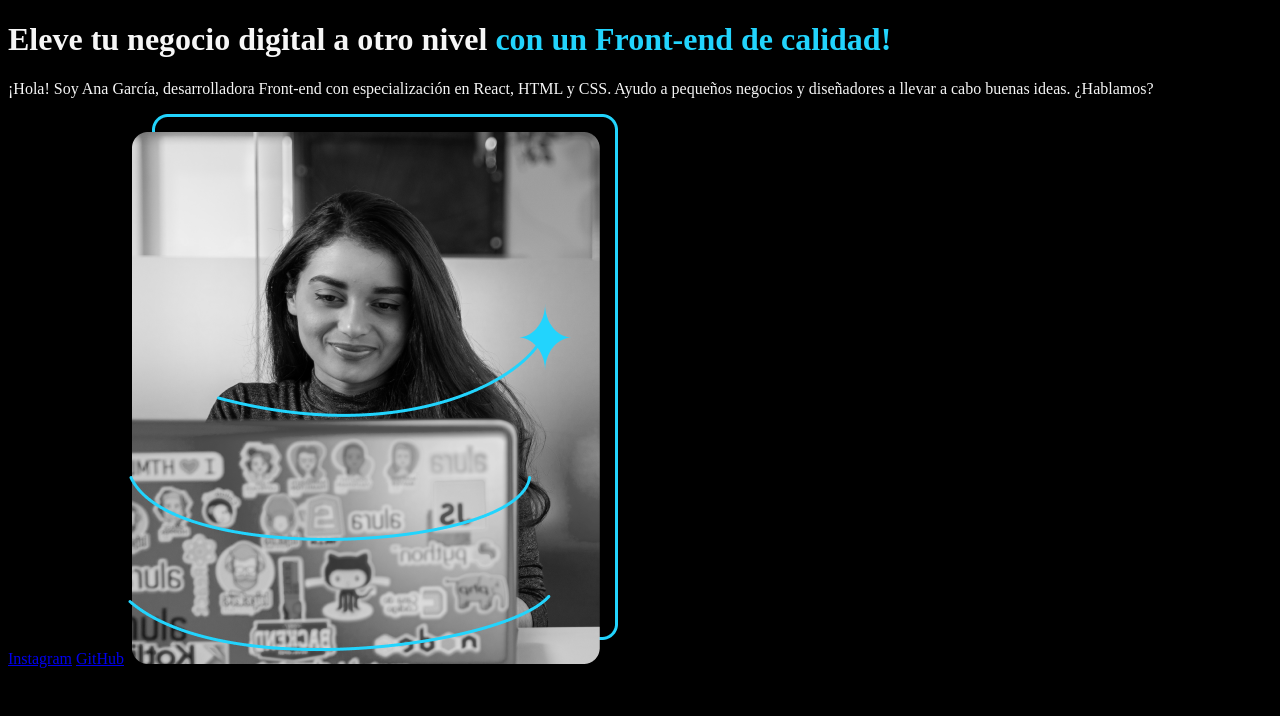
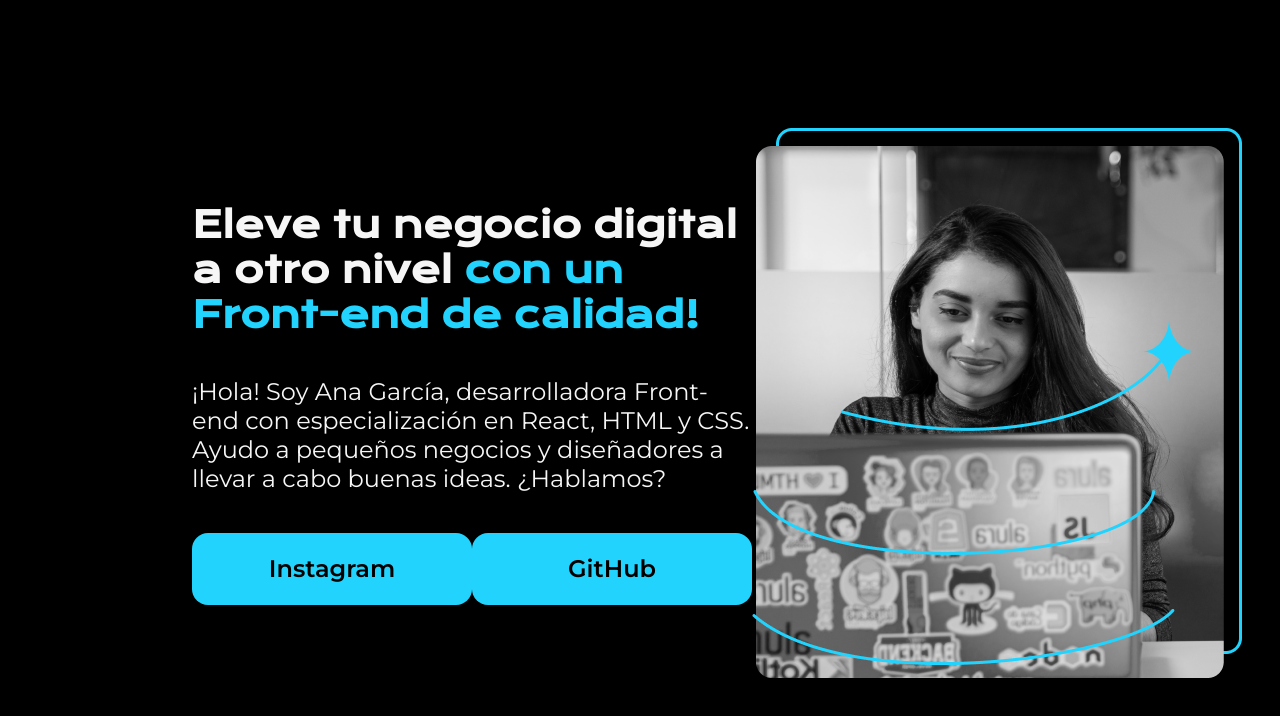
Before and after one commit to lisethgira/html-css-desarrollo-aula2, a plain HTML site: page index.html in a window 1280 px wide. Drawn offline with nearby package versions, Linux system fonts and the light colour scheme.

Commit message:
feat(flexbox): se añaden estilos para posicionamiento

```diff
--- a/index.html
+++ b/index.html
@@ -10,19 +10,24 @@
 </head>
 <body>
     <header></header>
-    <main>
-        <h1>
+    <main class="presentacion">
+        <section class="presentacion__contenido">
+            <h1 class="presentacion__contenido__titulo">
                 Eleve tu negocio digital a otro nivel
-            <strong>con un Front-end de calidad!
+                <strong class="titulo-destaque">con un Front-end de calidad!
                 </strong></h1>
-            <p>¡Hola! Soy Ana García, desarrolladora Front-end con
+                <p class="presentacion__contenido__texto">¡Hola! Soy Ana García, desarrolladora Front-end con
                     especialización en React, HTML y CSS. Ayudo a pequeños
                     negocios y diseñadores a llevar a cabo buenas ideas.
                     ¿Hablamos?
 
                 </p>
-            <a href="https://instagram.com/">Instagram</a>
-            <a href="https://github.com/">GitHub</a>
+                <div class="presentacion__enlaces">
+                    <a class="presentacion__enlaces__link" href="https://instagram.com/">Instagram</a>
+                    <a class="presentacion__enlaces__link" href="https://github.com/">GitHub</a>
+                </div>
+
+        </section>
             <img src="Imagem.png" alt="Foto de Ana García desarrolando un proyecto">
     </main>
     <footer></footer>
--- a/style.css
+++ b/style.css
@@ -1,8 +1,61 @@
+@import url('https://fonts.googleapis.com/css2?family=Krona+One&family=Montserrat:wght@400;600&display=swap');
+
+
+* {
+    padding: 0;
+    margin:0;
+}
+
 body{
+    height: 100vh;
+    box-sizing: border-box;
     background-color: #000000;
     color: #F6F6F6;
 }
 
-strong{
-    color: #22D4FD;
+
+.titulo-destaque {
+    color: #22D4FD; ;
 }
+
+.presentacion {
+    margin: 10% 15%;
+    display: flex;
+    align-items: center;
+    justify-content: space-between;
+}
+
+.presentacion__contenido{
+    width: 615px;
+    display: flex;
+    flex-direction: column;
+    gap: 40px;
+}
+
+.presentacion__contenido__titulo{
+    font-size: 36px;
+    font-family: 'Krona One', sans-serif;
+}
+
+.presentacion__contenido__texto{
+    font-size: 24px;
+    font-family: 'Montserrat', sans-serif;
+}
+
+.presentacion__enlaces{
+    display: flex;
+    justify-content: space-between;
+}
+
+.presentacion__enlaces__link{
+    background-color: #22D4FD;
+    width: 280px;
+    text-align: center;
+    border-radius: 16px;
+    font-size: 24px;
+    font-weight: 600;
+    padding: 21.5px 0;
+    text-decoration: none;
+    color: #000000;
+    font-family: 'Montserrat', sans-serif;
+}
```
Also changed, not shown: html5.png (deleted). Lines whose indentation alone changed are shown as unchanged.
